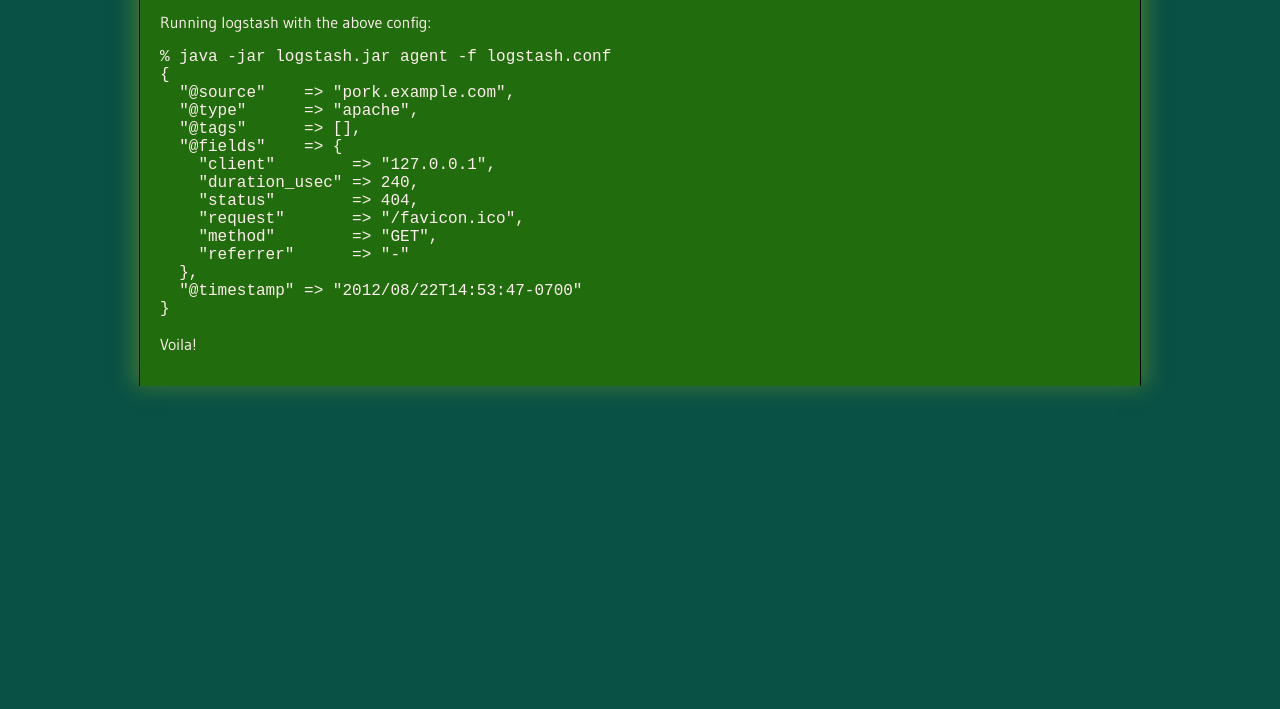
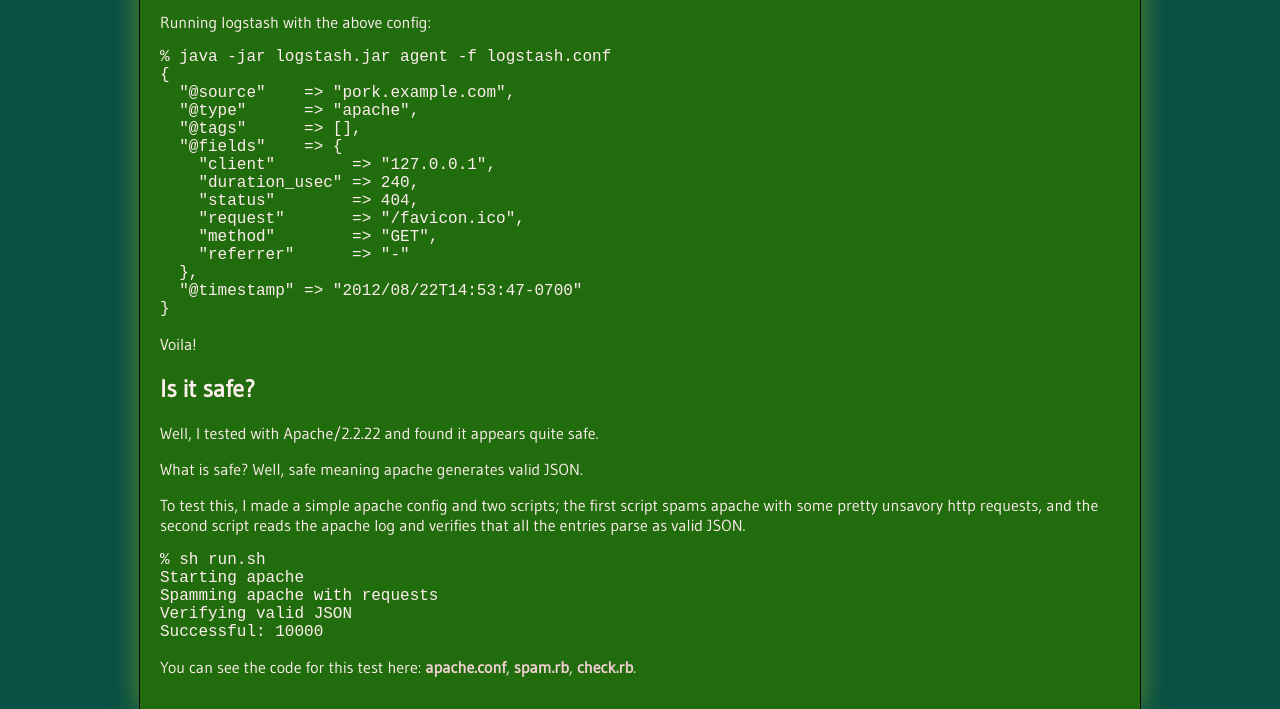
Before and after one commit to logstash/cookbook, a Jekyll site: the page built from recipes/apache-json-logs/index.md, in a window 1280 px wide and 900 px high, scrolled down 1091 px, cut to the strip 191-900 px from the top of the window. Built offline with Jekyll 4.4.1, drawn with Linux system fonts in a browser that asks for light colours; nearby versions of some CDN libraries; some web fonts are replaced.

Commit message:
- add test to verify valid json.

```diff
--- a/recipes/apache-json-logs/index.md
+++ b/recipes/apache-json-logs/index.md
@@ -79,3 +79,21 @@
     }
 
 Voila!
+
+## Is it safe?
+
+Well, I tested with Apache/2.2.22 and found it appears quite safe.
+
+What is safe? Well, safe meaning apache generates valid JSON.
+
+To test this, I made a simple apache config and two scripts; the first script
+spams apache with some pretty unsavory http requests, and the second script
+reads the apache log and verifies that all the entries parse as valid JSON.
+
+    % sh run.sh
+    Starting apache
+    Spamming apache with requests
+    Verifying valid JSON
+    Successful: 10000
+
+You can see the code for this test here: [apache.conf](test/apache.conf), [spam.rb](test/spam.rb), [check.rb](test/check.rb).
```
Also changed, not shown: recipes/apache-json-logs/test/apache.conf (added, +18 -0 lines), recipes/apache-json-logs/test/check.rb (added, +16 -0 lines), recipes/apache-json-logs/test/spam.rb (added, +20 -0 lines).
